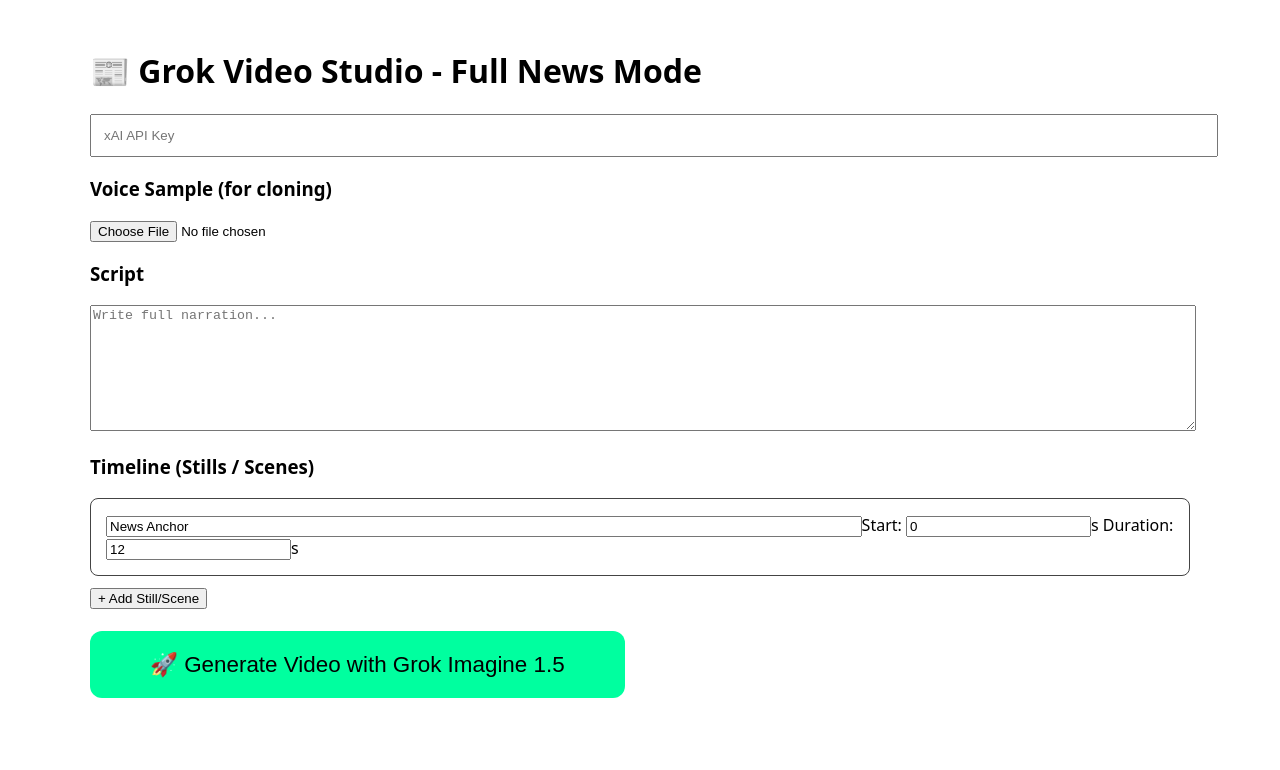
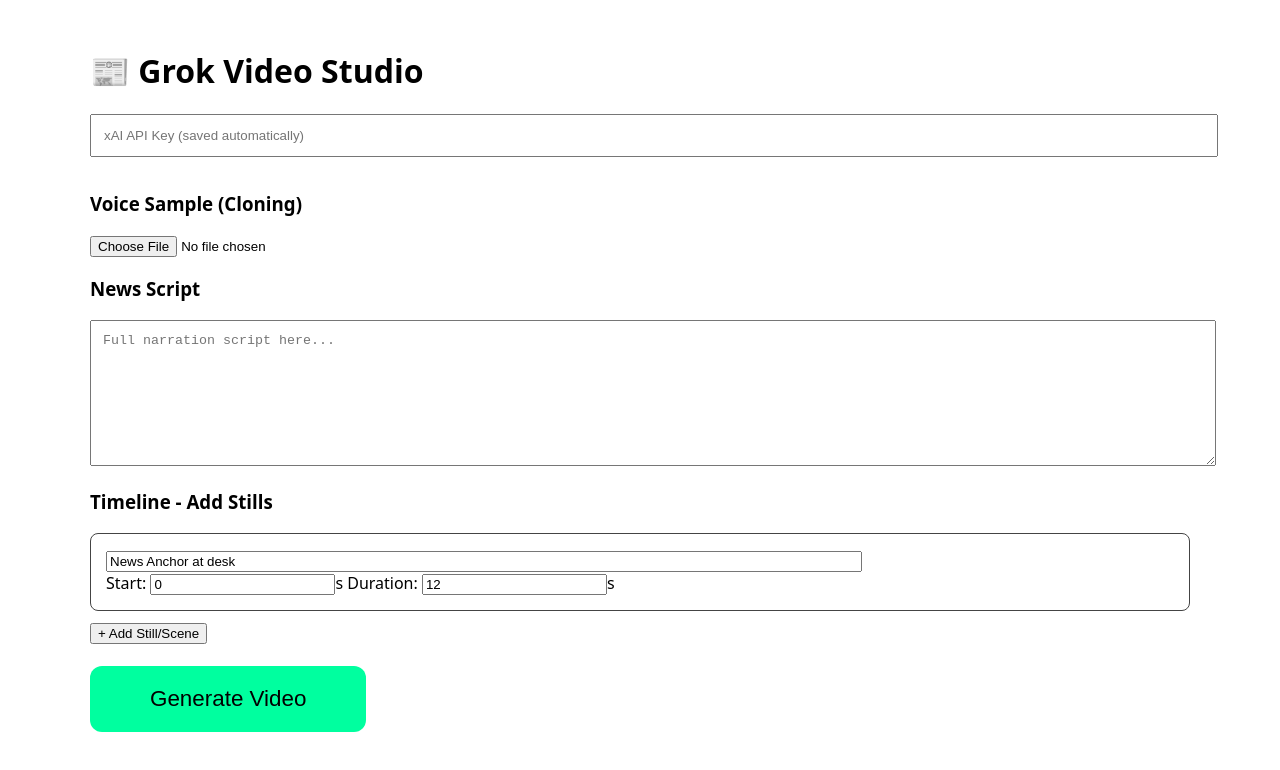
Before and after one commit to conceptcollisionapp/Grok-video-studio, a React (Create React App) app: page / in a window 1280 px wide. Shown: the top 770 px of the page. Built offline with nearby package versions, Linux system fonts and the light colour scheme.

Commit message:
Update App.js

```diff
--- a/src/App.js
+++ b/src/App.js
@@ -1,25 +1,30 @@
-import React, { useState } from 'react';
+import React, { useState, useEffect } from 'react';
 
 function App() {
-  const [apiKey, setApiKey] = useState('');
-  const [backendUrl] = useState('https://your-railway-app.up.railway.app'); // Update with real URL
+  const [apiKey, setApiKey] = useState(() => localStorage.getItem('xaiKey') || '');
+  const [backendUrl] = useState('https://your-railway-backend.up.railway.app'); // Update this
   const [script, setScript] = useState('');
   const [voiceFile, setVoiceFile] = useState(null);
   const [scenes, setScenes] = useState([
-    { id: 1, description: "News Anchor", start: 0, duration: 12 }
+    { id: 1, description: "News Anchor at desk", start: 0, duration: 12 }
   ]);
   const [status, setStatus] = useState('');
 
+  // Auto-save API key
+  useEffect(() => {
+    localStorage.setItem('xaiKey', apiKey);
+  }, [apiKey]);
+
   const addScene = () => {
-    setScenes([...scenes, { id: Date.now(), description: "", start: scenes.length * 10, duration: 8 }]);
+    setScenes([...scenes, { id: Date.now(), description: "New scene", start: scenes.length * 10, duration: 8 }]);
   };
 
   const generateVideo = async () => {
     if (!apiKey) {
-      setStatus("Please enter xAI API Key");
+      setStatus("Enter your xAI API Key first");
       return;
     }
-    setStatus('Generating... (this may take 30-60s)');
+    setStatus('Generating with Grok Imagine 1.5...');
 
     const formData = new FormData();
     formData.append('prompt', script);
@@ -32,46 +37,64 @@
         body: formData
       });
       const data = await res.json();
-      setStatus(`Success! Video Job ID: \( {data.job_id} \){data.video_url ? ' - Check console for URL' : ''}`);
+      setStatus(`Job ID: ${data.job_id || 'started'} - Check backend logs or console`);
     } catch (e) {
-      setStatus('Error: ' + e.message);
+      setStatus('Error: Make sure backend is running. ' + e.message);
     }
   };
 
   return (
     <div style={{ padding: '20px', maxWidth: '1100px', margin: 'auto', fontFamily: 'system-ui' }}>
-      <h1>📰 Grok Video Studio - Full News Mode</h1>
+      <h1>📰 Grok Video Studio</h1>
 
-      <input type="password" placeholder="xAI API Key" value={apiKey} onChange={e => setApiKey(e.target.value)} style={{width:'100%', padding:'12px'}} />
+      <input
+        type="password"
+        placeholder="xAI API Key (saved automatically)"
+        value={apiKey}
+        onChange={(e) => setApiKey(e.target.value)}
+        style={{ width: '100%', padding: '12px', marginBottom: '15px' }}
+      />
 
-      <h3>Voice Sample (for cloning)</h3>
+      <h3>Voice Sample (Cloning)</h3>
       <input type="file" accept="audio/*" onChange={e => setVoiceFile(e.target.files[0])} />
 
-      <h3>Script</h3>
-      <textarea value={script} onChange={e => setScript(e.target.value)} rows="8" style={{width:'100%'}} placeholder="Write full narration..." />
+      <h3>News Script</h3>
+      <textarea
+        value={script}
+        onChange={e => setScript(e.target.value)}
+        placeholder="Full narration script here..."
+        rows="8"
+        style={{ width: '100%', padding: '12px' }}
+      />
 
-      <h3>Timeline (Stills / Scenes)</h3>
+      <h3>Timeline - Add Stills</h3>
       {scenes.map((scene, i) => (
-        <div key={scene.id} style={{border:'1px solid #444', padding:'15px', margin:'10px 0', borderRadius:'8px'}}>
-          <input value={scene.description} onChange={e => {
-            const ns = [...scenes]; ns[i].description = e.target.value; setScenes(ns);
-          }} placeholder="Scene description" style={{width:'70%'}} />
-          Start: <input type="number" value={scene.start} onChange={e => {
+        <div key={scene.id} style={{ border: '1px solid #444', padding: '15px', margin: '10px 0', borderRadius: '8px' }}>
+          <input
+            value={scene.description}
+            onChange={e => {
+              const ns = [...scenes];
+              ns[i].description = e.target.value;
+              setScenes(ns);
+            }}
+            placeholder="Scene description"
+            style={{ width: '70%' }}
+          />
+          <div>Start: <input type="number" value={scene.start} onChange={e => {
             const ns = [...scenes]; ns[i].start = +e.target.value; setScenes(ns);
-          }} />s
-          Duration: <input type="number" value={scene.duration} onChange={e => {
+          }} />s Duration: <input type="number" value={scene.duration} onChange={e => {
             const ns = [...scenes]; ns[i].duration = +e.target.value; setScenes(ns);
-          }} />s
+          }} />s</div>
         </div>
       ))}
       <button onClick={addScene}>+ Add Still/Scene</button>
 
-      <br/><br/>
-      <button onClick={generateVideo} style={{padding:'20px 60px', fontSize:'1.4em', background:'#00ff9f', border:'none', borderRadius:'12px'}}>
-        🚀 Generate Video with Grok Imagine 1.5
+      <br /><br />
+      <button onClick={generateVideo} style={{ padding: '20px 60px', fontSize: '1.4em', background: '#00ff9f', border: 'none', borderRadius: '12px', cursor: 'pointer' }}>
+        Generate Video
       </button>
 
-      <p style={{marginTop:'20px', fontWeight:'bold'}}>{status}</p>
+      <p style={{ marginTop: '20px', fontWeight: 'bold' }}>{status}</p>
     </div>
   );
 }
```
